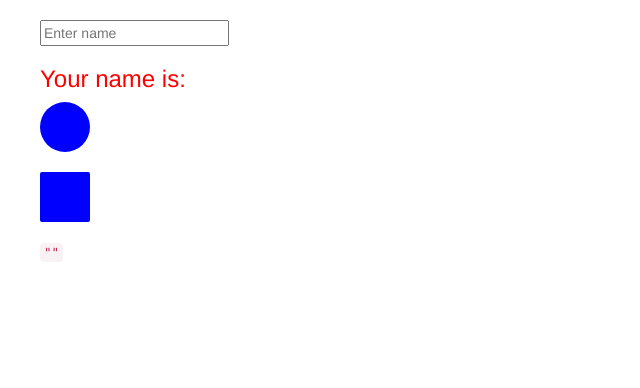
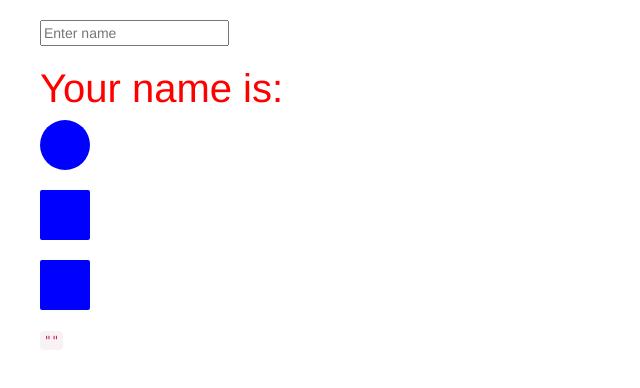
Before and after one commit to tonyhuynh1142/tranning-angularjs-4, an Angular app: page / in a window 1280 px wide. Shown: the top 388 px of the page, without its empty margins (0-640 px from the left). Built offline with nearby package versions, Linux system fonts and the light colour scheme.

Commit message:
Using style element by ngStyle and ngClass

```diff
--- a/src/app/user-form/user-form.component.html
+++ b/src/app/user-form/user-form.component.html
@@ -1,7 +1,7 @@
 <div class="body">
   <div class="input-group">
     <input type="text" name="" id="" placeholder="Enter name" [(ngModel)]="name" #txtUsername>
-    <h3 [style.color]="isHighlight ? 'red' : 'black' ">Your name is: {{ name }} </h3>
+    <h3 [ngStyle]="name.length % 2 === 0 ? evenStyle : oddStyle ">Your name is: {{ name }} </h3>
   </div>
 
   <div [class]="isHighlight ? 'circle' : 'square'"></div>
@@ -9,6 +9,8 @@
   <br>
   <div [class.circle]="!isHighlight" [class.square]="isHighlight"></div>
 
+  <br>
+  <div [ngClass]="currentClass"></div>
 
   <br>
   <code> {{ txtUsername.value | json}} </code>
--- a/src/app/user-form/user-form.component.ts
+++ b/src/app/user-form/user-form.component.ts
@@ -10,6 +10,7 @@ export class UserFormComponent implements OnInit {
   evenStyle = { color: 'red', fontSize: '40px'};
   oddStyle = { color: 'blue', fontSize: '20px'};
   isHighlight = true;
+  currentClass = { circle: !this.isHighlight, square : this.isHighlight }
   constructor() { }
 
   ngOnInit() {
```
